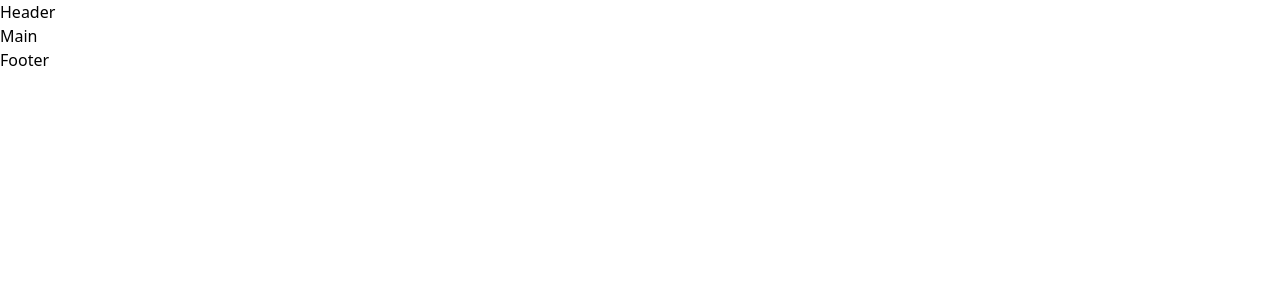
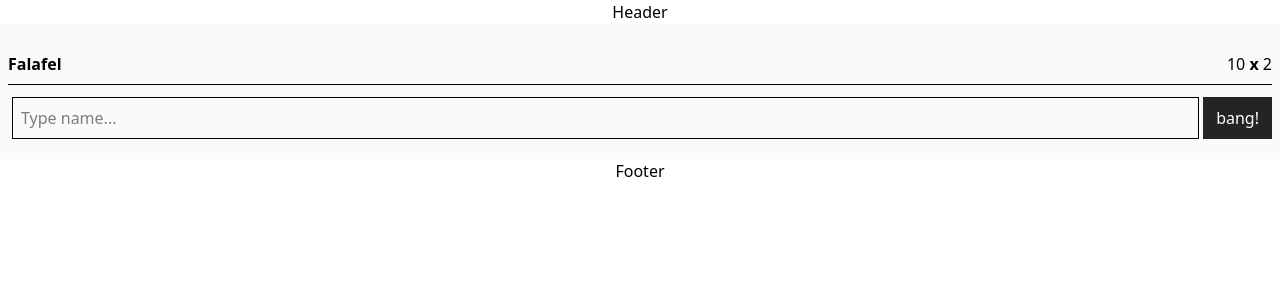
Before and after one commit to mancsego/fitness-tracker, a React (Vite) app: page / in a window 1280 px wide. Shown: the top 300 px of the page. Built offline with nearby package versions, Linux system fonts and the light colour scheme.

Commit message:
Basic stuff

```diff
--- a/src/App.tsx
+++ b/src/App.tsx
@@ -1,9 +1,13 @@
+import ExerciseList from './components/ExerciseList'
+
 function App() {
   return (
     <>
-      <header>Header</header>
-      <main>Main</main>
-      <footer>Footer</footer>
+      <header className="flex justify-center">Header</header>
+      <main className="bg-slate-50 py-5">
+        <ExerciseList />
+      </main>
+      <footer className="flex justify-center">Footer</footer>
     </>
   )
 }
--- /dev/null
+++ b/src/components/Adder.tsx
@@ -0,0 +1,35 @@
+import { useRef } from 'react'
+
+export default function Adder({
+  handler,
+  placeholder,
+}: {
+  handler: (name: string) => void
+  placeholder: string
+}) {
+  const name = useRef<HTMLInputElement>(null)
+  const currentName = () => name?.current
+
+  const handle = () => {
+    const current = currentName()
+    if (!current?.value) return
+
+    handler(current.value)
+    current.value = ''
+  }
+  return (
+    <div className="flex items-center justify-between pt-2">
+      <input
+        type="text"
+        id="new-exercise"
+        name="new-exercise"
+        className="flex-1"
+        ref={name}
+        placeholder={placeholder}
+      />
+      <button className="btn btn-primary" onClick={handle}>
+        bang!
+      </button>
+    </div>
+  )
+}
--- /dev/null
+++ b/src/components/ExerciseItem.tsx
@@ -0,0 +1,18 @@
+export default function ExerciseItem({
+  name,
+  reps,
+  sets,
+}: {
+  name: string
+  reps: number
+  sets: number
+}) {
+  return (
+    <div className="flex flex-1 justify-between py-2">
+      <span className="font-bold">{name}</span>
+      <span>
+        {sets} <span className="font-semibold">x</span> {reps}
+      </span>
+    </div>
+  )
+}
--- /dev/null
+++ b/src/components/ExerciseList.tsx
@@ -0,0 +1,40 @@
+import { useState } from 'react'
+import Adder from './Adder'
+import ExerciseItem from './ExerciseItem'
+
+type Exercise = {
+  id?: number
+  name: string
+  sets: number
+  reps: number
+}
+
+export default function ExerciseList() {
+  const initialState = [
+    {
+      id: 123,
+      name: 'Falafel',
+      sets: 10,
+      reps: 2,
+    },
+  ]
+  const [state, setState] = useState<Exercise[]>(initialState)
+
+  const exercises = state.map(({ id, name, sets, reps }) => (
+    <ExerciseItem name={name} sets={sets} reps={reps} key={id} />
+  ))
+
+  const handler = (name: string) => {
+    const ex = { id: Math.floor(Math.random() * 100), name, sets: 0, reps: 0 }
+    setState((prev) => [...prev, ex])
+  }
+
+  return (
+    <div className="px-2">
+      <div className="flex flex-col border-b-1 mb-1">{exercises}</div>
+      <Adder handler={handler} placeholder="Type name..." />
+    </div>
+  )
+}
+
+export type { Exercise }
--- a/src/index.css
+++ b/src/index.css
@@ -1 +1,19 @@
 @import 'tailwindcss';
+
+@theme {
+  --color-primary: #242424;
+  --color-secondary: #8a909e;
+}
+
+@layer components {
+  input {
+    @apply p-2 border mx-1 focus:outline-none focus:border-primary;
+  }
+  .btn {
+    @apply py-2 px-3 border border-primary cursor-pointer;
+  }
+
+  .btn-primary {
+    @apply bg-primary border-primary text-white hover:bg-secondary active:bg-secondary;
+  }
+}
```
